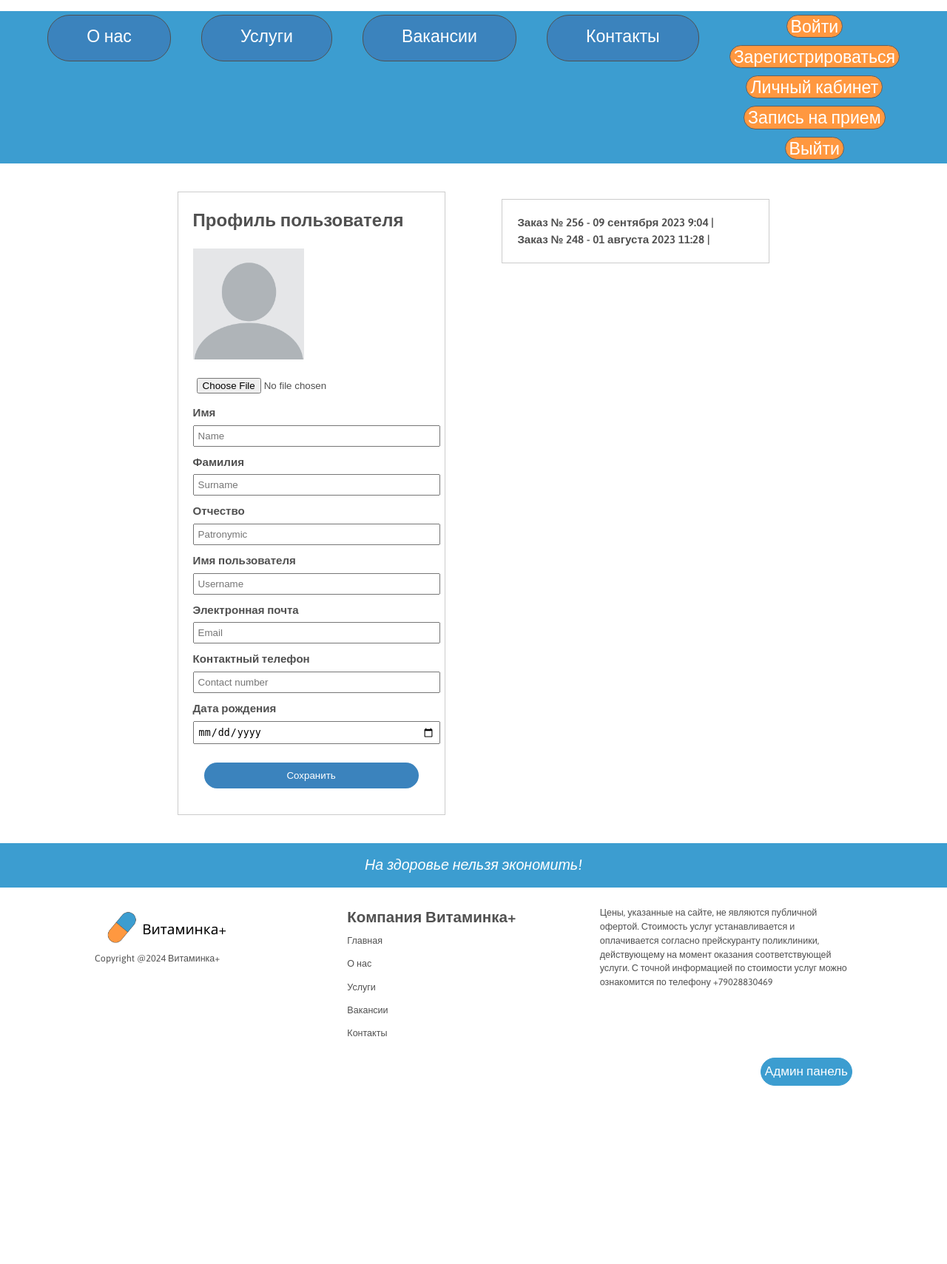
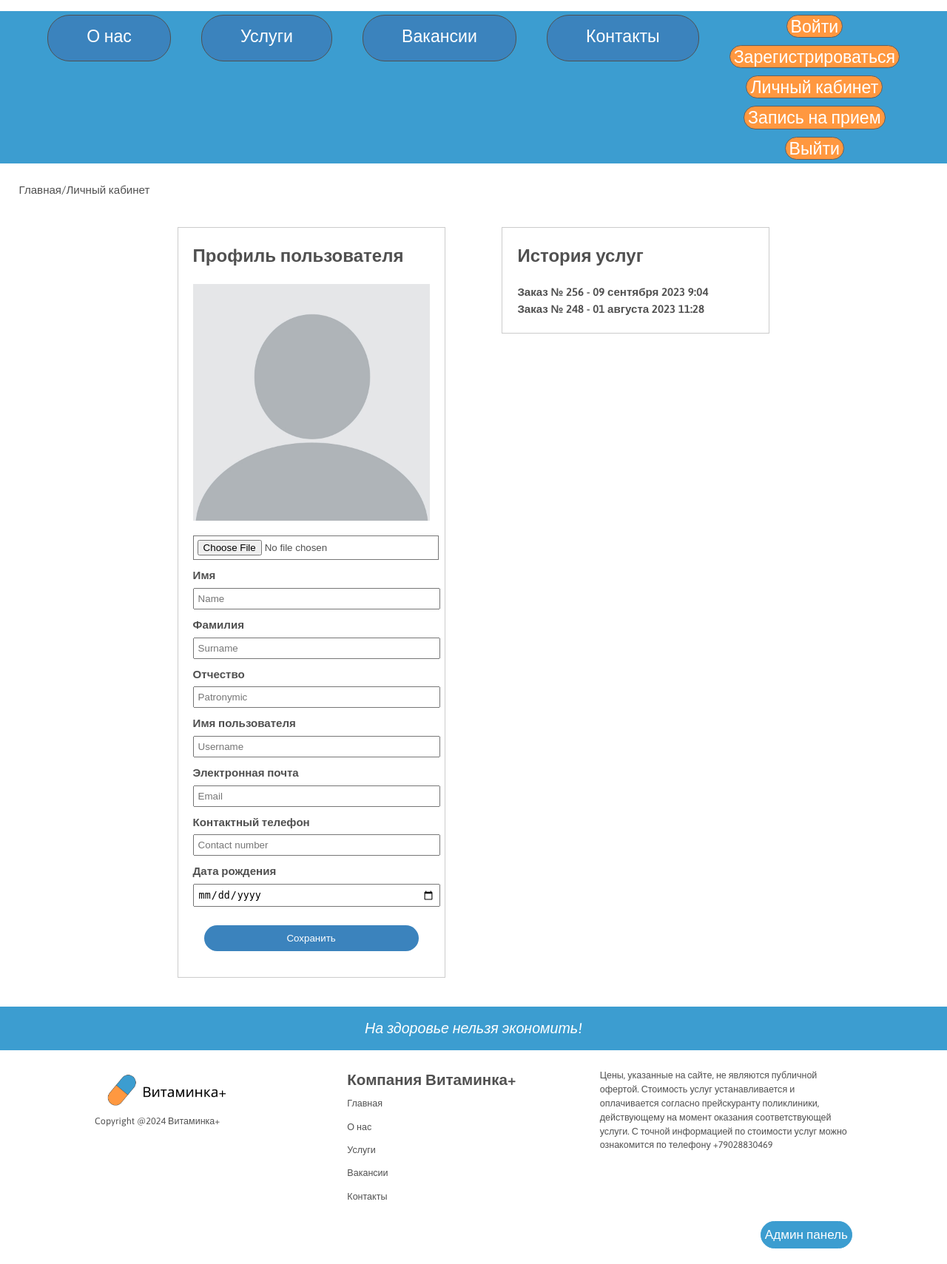
Before and after one commit to delss28/clinic, a Django app: page /user/profile/ in a window 1280 px wide. Shown: the part 73-1782 px from the top of the page at 74% size. Before the commit the page ends 1541 px from the top, so only its background shows below. Run offline with Django 5.2, Linux system fonts and the light colour scheme; data comes from the database, SQL or seed files in the repository.

Commit message:
priehali

```diff
--- a/services/apps.py
+++ b/services/apps.py
@@ -4,3 +4,4 @@ from django.apps import AppConfig
 class ServicesConfig(AppConfig):
     default_auto_field = 'django.db.models.BigAutoField'
     name = 'services'
+    verbose_name = 'Услуги'
--- a/static/main/css/style.css
+++ b/static/main/css/style.css
@@ -562,3 +562,10 @@ body{
     justify-content: center;
     align-items:baseline;
 }
+
+.change_image {
+    border: 1px solid light-dark(rgb(118, 118, 118), rgb(133, 133, 133));
+}
+.change_image:hover{
+    border-color: #3B83BD;
+}
--- a/templates/base.html
+++ b/templates/base.html
@@ -17,7 +17,7 @@
             <header class="header">
                 <ul class="menu-up">
                     <li>
-                        <a href="index.html"><img src="{% static 'main/img/logo.png' %}" class="logo"></a>
+                        <a href="{% url "main:home" %}"><img src="{% static 'main/img/logo.png' %}" class="logo"></a>
                     </li>
                     <li><i>На здоровье нельзя экономить!</i></li>
                     <li>+79028830469</li>
@@ -35,9 +35,9 @@
                     <li><div class="button button-container"><a href="#popup_sign">Войти</a></div>
                     <div class="button button-container"><a href="#popup_registration">Зарегистрироваться</a></div>
 
-                    <div class="button button-container"><a href="{% url "users:profile" %}">Личный кабинет</a></div>
+                    <div class="button button-container"><a href="{% url "user:profile" %}">Личный кабинет</a></div>
                     <div class="button button-container"><a href="#popup">Запись на прием</a></div>
-                    <div class="button button-container"><a href="{% url "users:logout" %}">Выйти</a></div></li>
+                    <div class="button button-container"><a href="{% url "user:logout" %}">Выйти</a></div></li>
 
                 </ul>
             </div>
@@ -117,25 +117,28 @@
                     </div>
                 </div>
             </div>
+            {% comment "" %}
             <div id="popup_sign" class="popup">
                 <a href="#header" class="popup_area"></a>
                 <div class="popup_body">
                     <div class="popup_content">
                         <a href="#header" class="popup_close"><img src="{% static 'main/img/cancel.jpg' %}" class="cancel" align="right"></a>
                         <div class="popup_title">Авторизация</div>
-                        <form name="" method="post" onsubmit="">
+                        <form action="{% url "main:home" %}" method="post">
+                            {% csrf_token %}
 
-                            <label class="text-field__label">Имя пользователя</label>
-                            <input placeholder="Username" type="text" class="text-field__input" name="Username" required>
+                            <label for="id_username" class="text-field__label">Имя пользователя</label>
+                            <input placeholder="Username" for="id_username"  type="text" class="text-field__input" name="username" required>
 
-                            <label class="text-field__label">Пароль</label>
-                            <input placeholder="Password" type="text" class="text-field__input" name="Password" required>
+                            <label for="id_password" class="text-field__label">Пароль</label>
+                            <input placeholder="Password" for="id_password"  type="password" class="text-field__input" name="password" required>
 
                             <input type="submit" value="Войти" class="submit" >
                         </form>
                     </div>
                 </div>
             </div>
+            {% endcomment %}
             <div id="popup" class="popup">
                 <a href="#header" class="popup_area"></a>
                 <div class="popup_body">
--- a/users/apps.py
+++ b/users/apps.py
@@ -4,3 +4,4 @@ from django.apps import AppConfig
 class UsersConfig(AppConfig):
     default_auto_field = 'django.db.models.BigAutoField'
     name = 'users'
+    verbose_name = 'Пользователи'
--- a/users/models.py
+++ b/users/models.py
@@ -1,4 +1,3 @@
-from email.mime import image
 from django.db import models
 from django.contrib.auth.models import AbstractUser
 
@@ -14,11 +13,12 @@ class User(AbstractUser):
     avatar = models.ImageField(upload_to='avatars_images', blank=True, null=True)
 
     class Meta:
+        db_table = 'user'
         verbose_name = 'Клиент'
         verbose_name_plural = 'Клиенты'
 
     def __str__(self):
-        return f'{self.email}'
+        return self.username
 
 
 #class Reception(models.Model):
--- a/users/templates/users/profile.html
+++ b/users/templates/users/profile.html
@@ -2,13 +2,13 @@
 {% load static %}
 
 {% block content %}
-
+<div class="content"><a href="{% url 'main:home' %}">Главная</a><a href="{% url 'users:profile' %}">/Личный кабинет</a></div>
 <div class='profile_cho'>
     <div class="profile">
         <div class="profile_title">Профиль пользователя</div>
         <form>
-            <img src="{% static "/main/img/baseavatar.jpg" %}" alt="Аватар пользователя" class="" style="max-width: 150px;">
-            <input type="file" class="" id="avatar" accept="image/*">
+            <img src="{% static "/main/img/baseavatar.jpg" %}" alt="Аватар пользователя" class="avatar" style="max-width: 475px;">
+            <input type="file" class="change_image" id="avatar" accept="image/*">
 
             <label class="profile_text-field__label">Имя</label>
             <input placeholder="Name" class="profile_text-field__input" type="text" name="Firstname">
@@ -35,12 +35,14 @@
         </form>
     </div>
     <div class="profile_service">
+        <div class="profile_title">История услуг</div>
             <h4 class="accordion-header" id="heading1">
-                Заказ № 256 - 09 сентября 2023 9:04 |
+                Заказ № 256 - 09 сентября 2023 9:04
             </h4>
             <h4 class="accordion-header" id="heading2">
-                Заказ № 248 - 01 августа 2023 11:28 |
+                Заказ № 248 - 01 августа 2023 11:28
             </h4>
+        </div>
     </div>
 </div>
 {% endblock content %}
--- a/users/urls.py
+++ b/users/urls.py
@@ -6,5 +6,5 @@ app_name = 'users'
 urlpatterns = [
     path('profile/', views.profile, name='profile'),
     path('logout/', views.logout, name='logout'),
-
+    path('login/', views.login, name='login'),
 ]
--- a/users/views.py
+++ b/users/views.py
@@ -1,6 +1,29 @@
+from django.contrib import auth
+from django.http import HttpResponseRedirect
 from django.shortcuts import render
+from django.urls import reverse
+
+from users.forms import UserLoginForm
 
 
+
+def login(request):
+
+    #if request.method == "POST":
+    #    form = UserLoginForm(data=request.POST)
+    #    if form.is_valid():
+     #       username = request.POST['username']
+      #      password = request.POST['password']
+      #      user = auth.authenticate(username=username,password=password)
+      #      if user:
+      #          auth.login(request,user)
+      #          return HttpResponseRedirect(reverse('main:home'))
+      #  else:
+    form = UserLoginForm()
+    context = {
+        'form': form,
+    }
+    return render(request,'users/login.html',context)
 
 def profile(request):
     context = {
```
Also changed, not shown: users/forms.py (added, +9 -0 lines), users/templates/users/login.html (added, +29 -0 lines), users/migrations/0003_alter_user_table.py (added).
